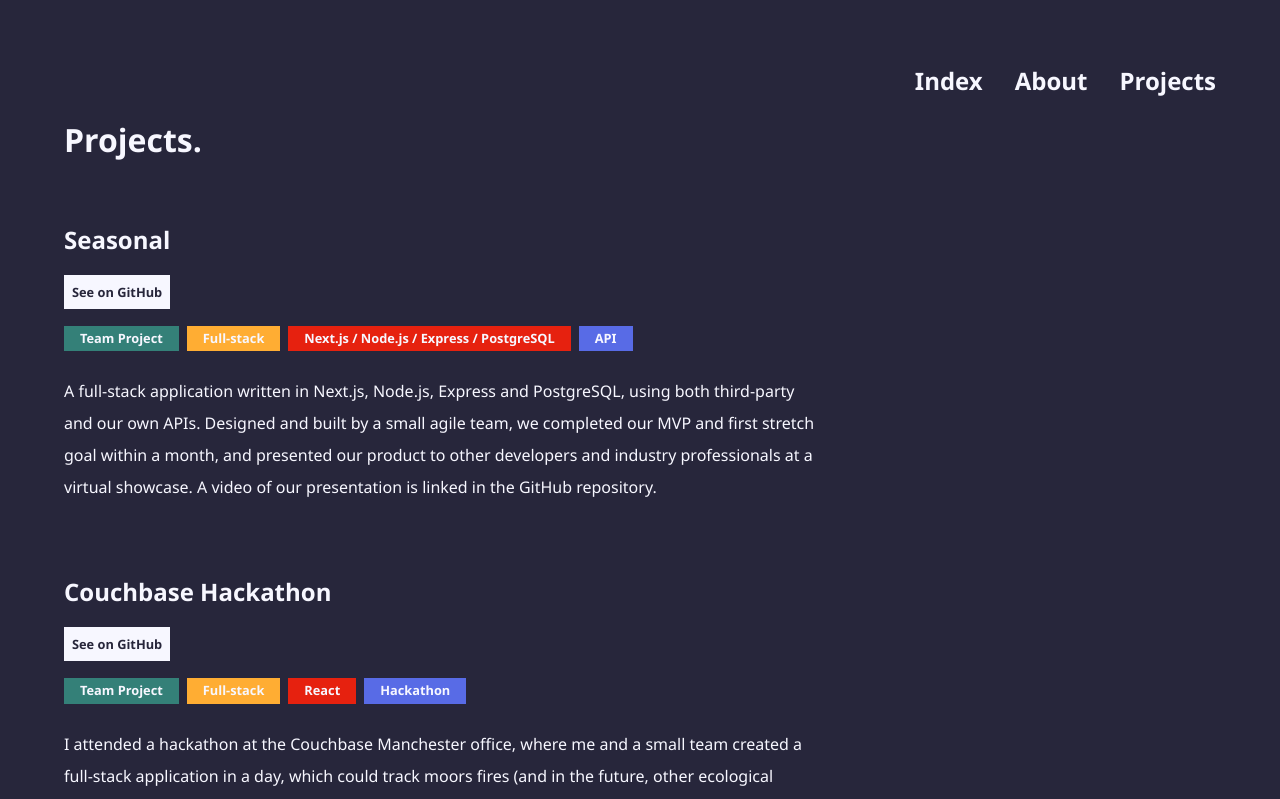
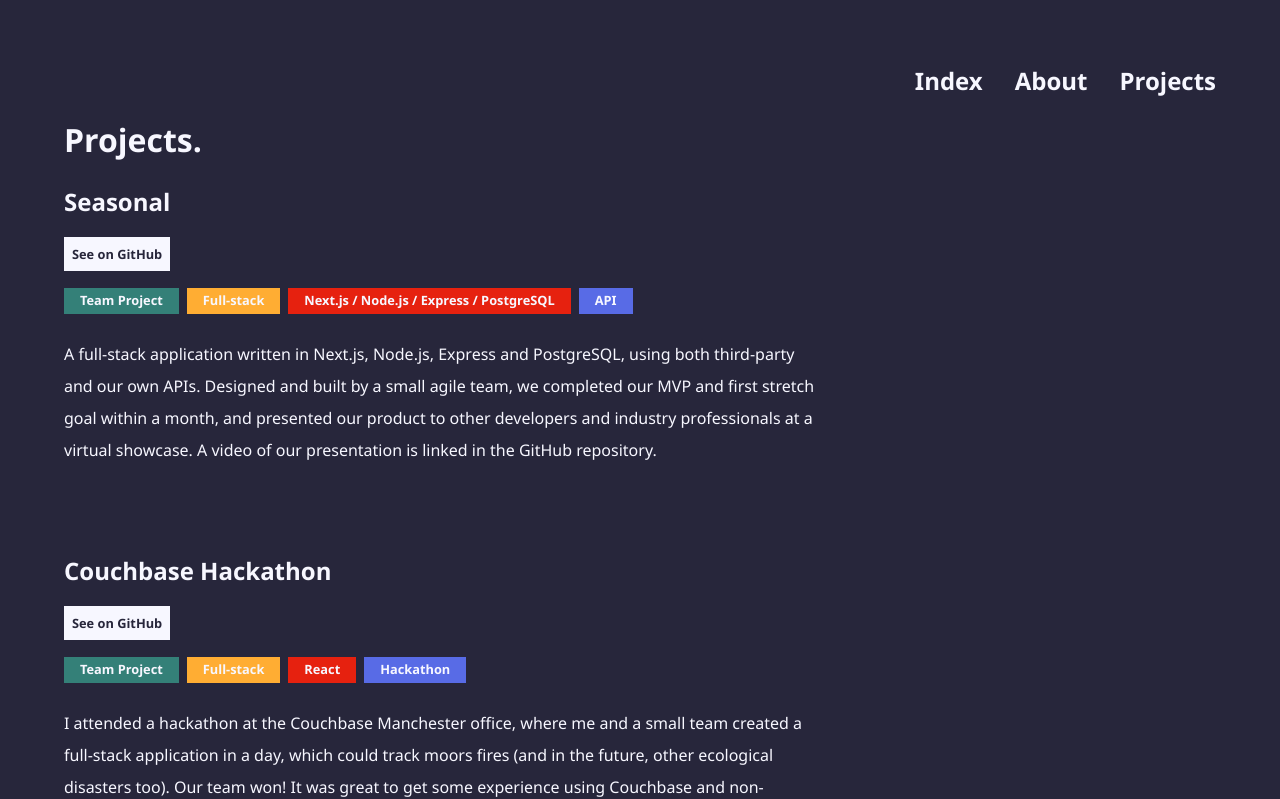
Before and after one commit to madisonlowe/madisonlowe.github.io, a Next.js app: page /projects in a window 1280 px wide. Shown: the top 799 px of the page. Built offline with nearby package versions, Linux system fonts and the light colour scheme.

Commit message:
Edited Projects padding.

```diff
--- a/components/Title.js
+++ b/components/Title.js
@@ -16,7 +16,9 @@ export default function Title() {
   return (
     <div>
       <h1 className={styles.homeTitle}>
-        My name is Madison and I am a{" "}
+        My name is Madison
+        <br />
+        and I am a{" "}
         <span className={styles.descriptor} onClick={handleDescriptor}>
           {descriptor}.
         </span>
--- a/pages/projects.js
+++ b/pages/projects.js
@@ -5,7 +5,7 @@ import styles from "../styles/projects.module.css";
 import Head from "next/head";
 
 const Projects = () => (
-  <>
+  <div>
     <Head>
       <title>Madison Lowe</title>
       <link
@@ -23,7 +23,7 @@ const Projects = () => (
         <ProjectCardMap projects={projects} />
       </div>
     </main>
-  </>
+  </div>
 );
 
 export default Projects;
--- a/styles/ProjectCard.module.css
+++ b/styles/ProjectCard.module.css
@@ -1,5 +1,6 @@
 .cardDiv {
-  padding: 1rem 0;
+  padding: 3rem 0;
+  padding-top: 0;
 }
 
 .cardTitle {
```
